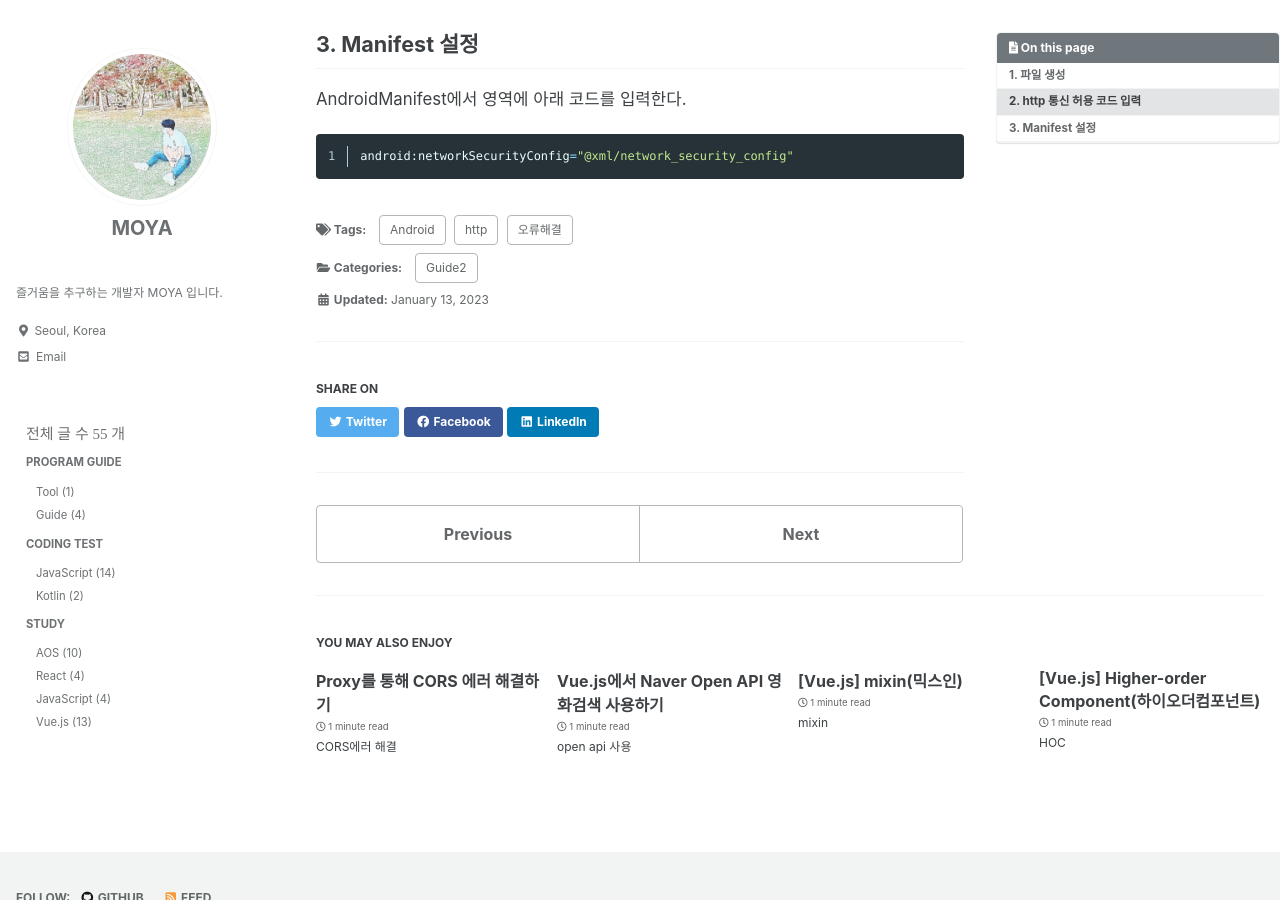
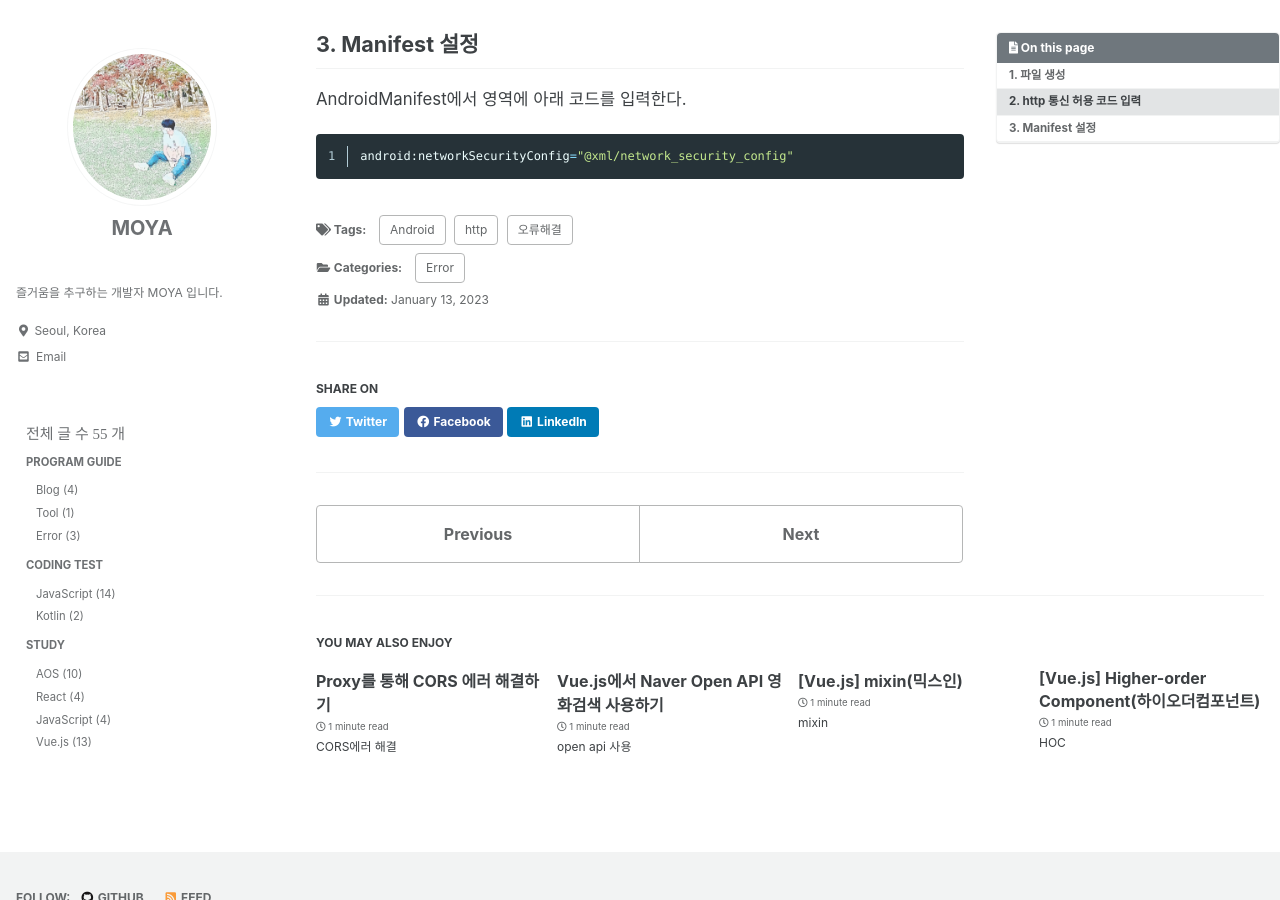
Before and after one commit to kdc7140/kdc7140.github.io, a Jekyll site: the page built from _posts/guide/2023-01-13-httpPermission.md, in a window 1280 px wide and 900 px high, scrolled down 823 px. Built offline with Jekyll 4.4.1, drawn with Linux system fonts in a browser that asks for light colours; cached includes are drawn as plain includes; some web fonts are replaced.

Commit message:
category change

```diff
--- a/_includes/nav_list_main
+++ b/_includes/nav_list_main
@@ -17,8 +17,8 @@
             <!--Cpp 카테고리 글들을 모아둔 페이지인 /categories/cpp 주소의 글로 링크 연결-->
             <!--category[1].size 로 해당 카테고리를 가진 글의 개수 표시-->
             {% for category in site.categories %}
-                {% if category[0] == "gitBlog" %}
-                    <li><a href="/categories/gitBlog" class="">Blog ({{category[1].size}})</a></li>
+                {% if category[0] == "Guide" %}
+                    <li><a href="/categories/guide" class="">Blog ({{category[1].size}})</a></li>
                 {% endif %}
             {% endfor %}
         </ul>
@@ -31,8 +31,8 @@
         </ul>
         <ul>
             {% for category in site.categories %}
-                {% if category[0] == "Guide" %}
-                    <li><a href="/categories/guide" class="">Guide ({{category[1].size}})</a></li>
+                {% if category[0] == "Error" %}
+                    <li><a href="/categories/error" class="">Error ({{category[1].size}})</a></li>
                 {% endif %}
             {% endfor %}
         </ul>
--- a/_posts/guide/2023-01-13-httpPermission.md
+++ b/_posts/guide/2023-01-13-httpPermission.md
@@ -6,7 +6,7 @@ toc : true
 toc_sticky : true
 
 categories:
-  - Guide2
+  - Error
 tags:
   - Android
   - http
```
Also changed, not shown: _posts/guide/2022-07-29-gemPermission_m.md (+1 -1 lines), _posts/guide/2023-01-15-naverOpenApi.md (+1 -1 lines).
